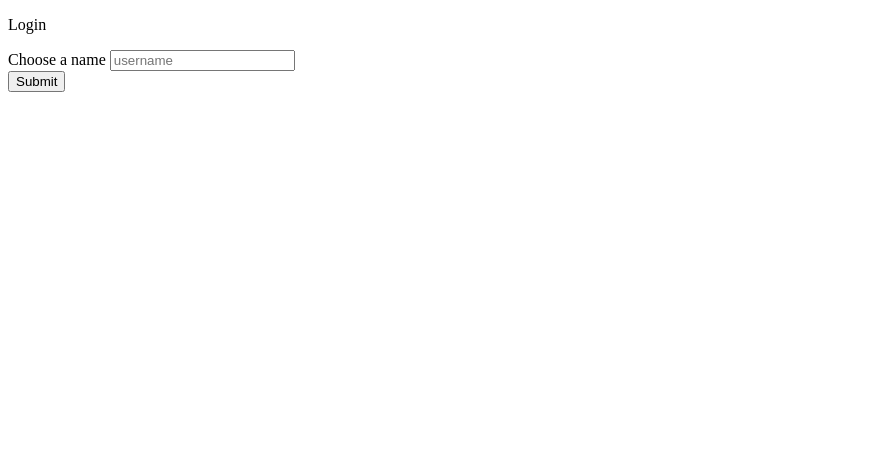
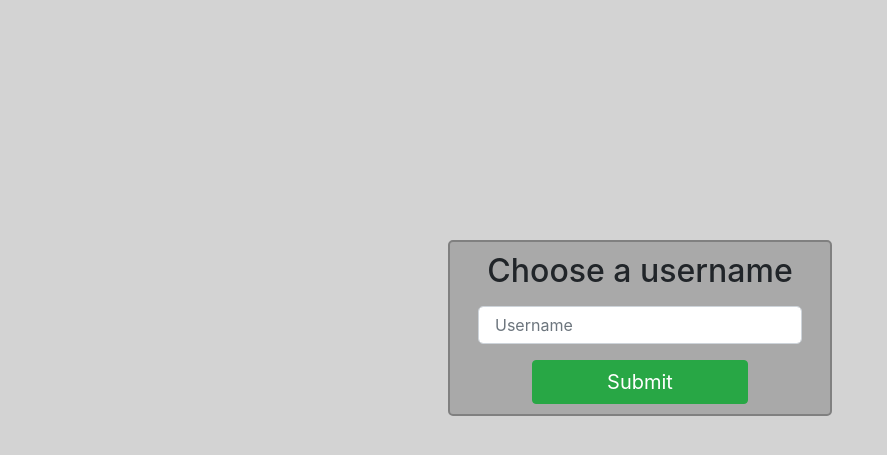
Before and after one commit to Sintuz/Nim, a PHP site: page /login.php in a window 1280 px wide. Shown: the top 455 px of the page, without its empty margins (0-887 px from the left). Run offline with PHP 8.4, Linux system fonts and the light colour scheme.

Commit message:
Changed login page style

```diff
--- a/css/style.css
+++ b/css/style.css
@@ -0,0 +1,51 @@
+html {
+  font-size: 16px;
+  box-sizing: border-box;
+  font-family: 'Roboto', sans-serif;
+}
+
+body {
+  background-color: lightgrey;
+}
+
+.form-wrapper {
+  width: 30%;
+  height: fit-content;
+  border-radius: 5px;
+  border: 2px solid grey;
+  position: absolute;
+  top: 30%;
+  left: 35%;
+  padding: 10px;
+  background-color: darkgrey;
+  text-align: center;
+}
+
+.text-title {
+  font-size: 1.5rem;
+  font-weight: 600;
+}
+
+.field-group {
+  border: 0;
+  padding: 0.35em 0 0.625em 0;
+  text-align: center;
+  position: relative;
+  margin: auto;
+}
+
+#input-name {
+  padding: .5em 0 .5em 1em;
+  width: 90%;
+  border-radius: 5px;
+  outline: 0;
+  margin: auto;
+}
+
+#submit-button {
+  width: 60%;
+  cursor: pointer;
+  margin: auto;
+  box-sizing: border-box;
+  font-size: 20px;
+}
--- a/login.php
+++ b/login.php
@@ -14,22 +14,37 @@ if ($_SERVER['REQUEST_METHOD'] == 'POST') {
 <html lang="it">
 <head>
 
+    <link rel="stylesheet" href="https://cdn.jsdelivr.net/npm/bootstrap@4.5.3/dist/css/bootstrap.min.css"
+          integrity="sha384-TX8t27EcRE3e/ihU7zmQxVncDAy5uIKz4rEkgIXeMed4M0jlfIDPvg6uqKI2xXr2" crossorigin="anonymous">
     <link rel="shortcut icon" type="image/x-icon" href="favicon.ico"/>
+    <link rel="preconnect" href="https://fonts.gstatic.com">
+    <link href="https://fonts.googleapis.com/css2?family=Roboto:wght@300&display=swap" rel="stylesheet">
     <link rel="stylesheet" type="text/css" href="css/style.css">
     <title>Nim</title>
+
+
+    <script src="https://ajax.googleapis.com/ajax/libs/jquery/3.5.1/jquery.min.js"></script>
+    <script src="https://cdn.jsdelivr.net/npm/popper.js@1.16.1/dist/umd/popper.min.js"
+            integrity="sha384-9/reFTGAW83EW2RDu2S0VKaIzap3H66lZH81PoYlFhbGU+6BZp6G7niu735Sk7lN"
+            crossorigin="anonymous"></script>
+    <script src="https://cdn.jsdelivr.net/npm/bootstrap@4.5.3/dist/js/bootstrap.min.js"
+            integrity="sha384-w1Q4orYjBQndcko6MimVbzY0tgp4pWB4lZ7lr30WKz0vr/aWKhXdBNmNb5D92v7s"
+            crossorigin="anonymous"></script>
 
 </head>
 
 <body>
 
-<p id="title">Login</p>
-<form method="POST" action="login.php">
-    <label>Choose a name
-        <input type="text" placeholder="username" name="username" required>
-    </label>
-    <br>
-    <button type="submit">Submit</button>
-</form>
+<div class="form-wrapper">
+    <form action="login.php" method="post">
+        <div class="form-group">
+            <label id="label-title" for="input-name"><h2>Choose a username</h2></label>
+            <input id="input-name" type="text" class="form-control" placeholder="Username" required>
+        </div>
+        <button id="submit-button" type="submit" class="btn btn-success">Submit</button>
+    </form>
+</div>
 
 </body>
+
 </html>
```
